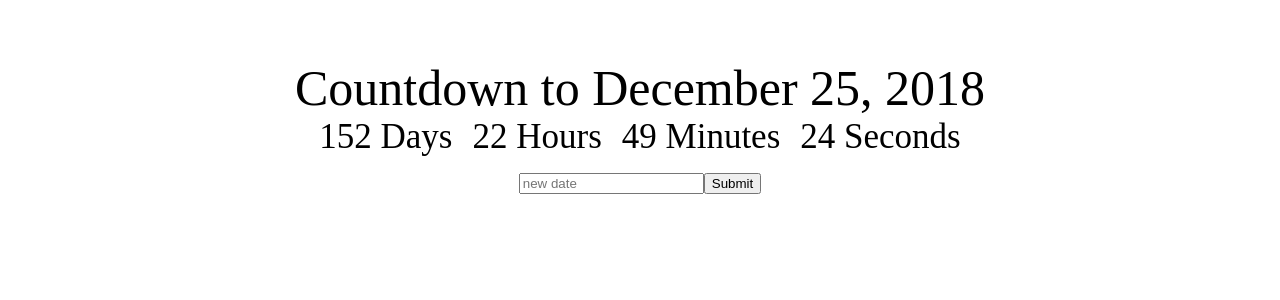
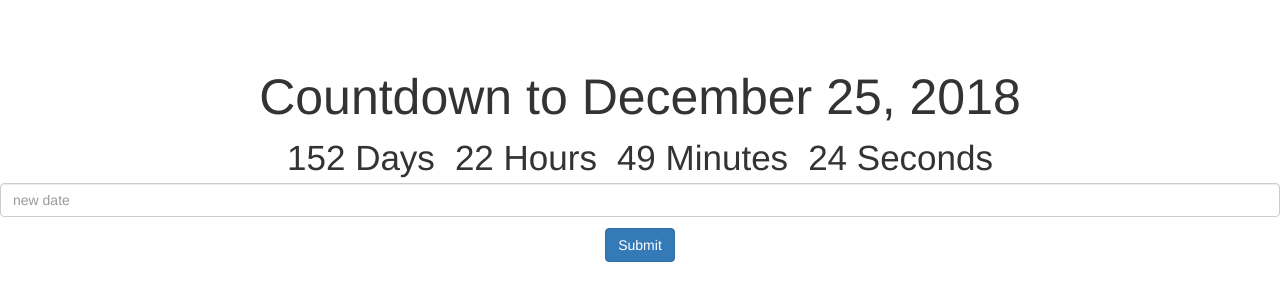
Before and after one commit to rcortezk9/react, a React (Create React App) app: page / in a window 1280 px wide. Shown: the part 194-494 px from the top of the page. Built offline with nearby package versions, Linux system fonts and the light colour scheme.

Commit message:
Installed react bootstrap Added styling

```diff
--- a/public/index.html
+++ b/public/index.html
@@ -19,6 +19,7 @@
       work correctly both with client-side routing and a non-root public URL.
       Learn how to configure a non-root public URL by running `npm run build`.
     -->
+    <link rel="stylesheet" href="https://maxcdn.bootstrapcdn.com/bootstrap/3.3.7/css/bootstrap.min.css" integrity="sha384-BVYiiSIFeK1dGmJRAkycuHAHRg32OmUcww7on3RYdg4Va+PmSTsz/K68vbdEjh4u" crossorigin="anonymous">
     <title>React App</title>
   </head>
   <body>
--- a/src/App.css
+++ b/src/App.css
@@ -12,3 +12,8 @@
     display: inline;
     margin: 10px;
 }
+
+.Deadline-input {
+    font-size: 25px;
+    margin: 5px;
+}
--- a/src/App.jsx
+++ b/src/App.jsx
@@ -1,6 +1,7 @@
 import React, {Component} from 'react';//component feature
 import Clock from './Clock';
 import './App.css';
+import { Form, FormControl, Button } from 'react-bootstrap'
 
 class App extends Component {
     constructor(props) {
@@ -24,13 +25,15 @@
                 <Clock
                     deadline={this.state.deadline}
                 />
-                <input
+            <Form inline>
+                <FormControl
                     placeholder='new date'
                     onChange={event => this.setState({newDeadline: event.target.value})}
                     />
-                <button onClick={() => this.changeDeadline()}>
+                <Button onClick={() => this.changeDeadline()}>
                     Submit
-                </button>
+                </Button>
+            </Form>
             </div>
         )
     }
```
